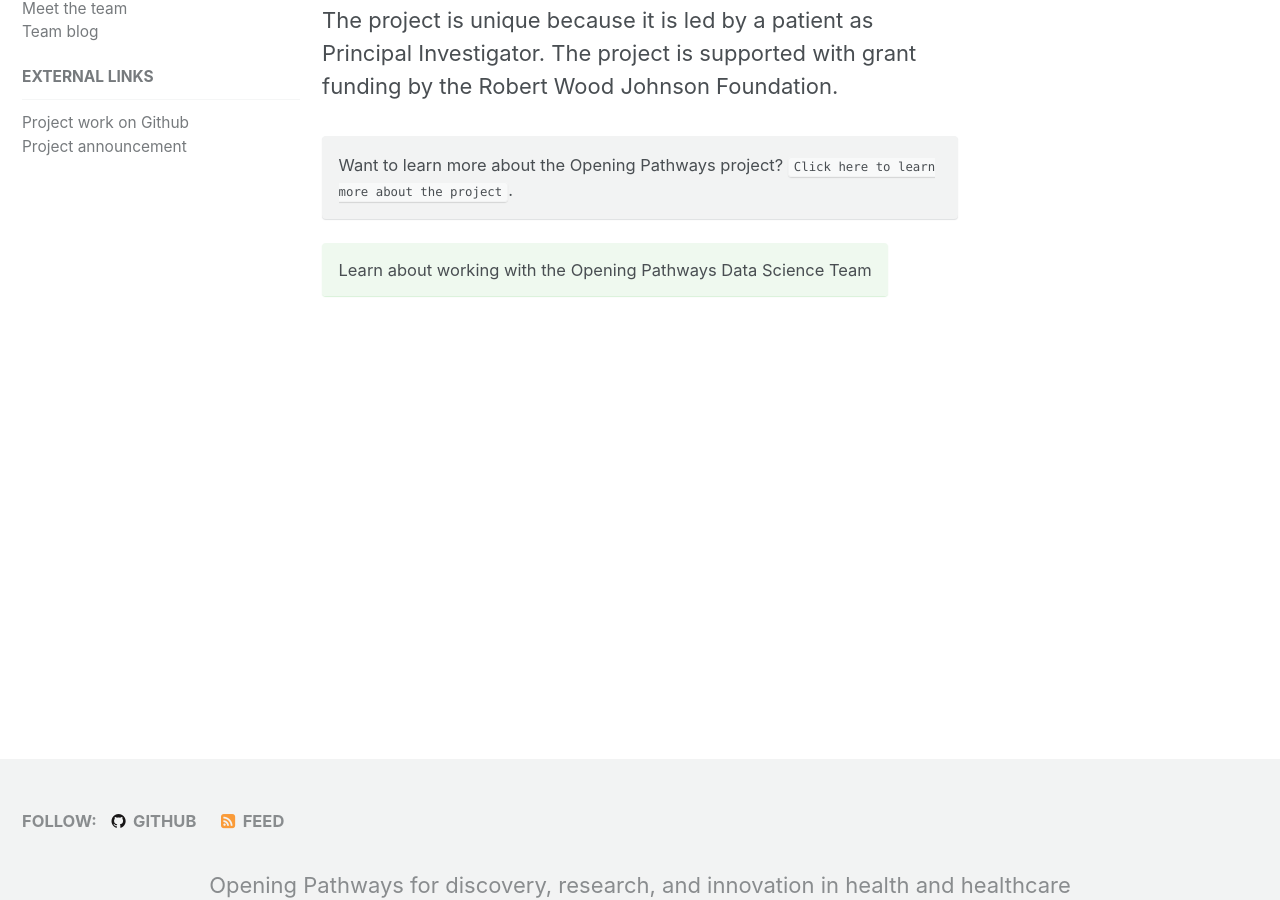
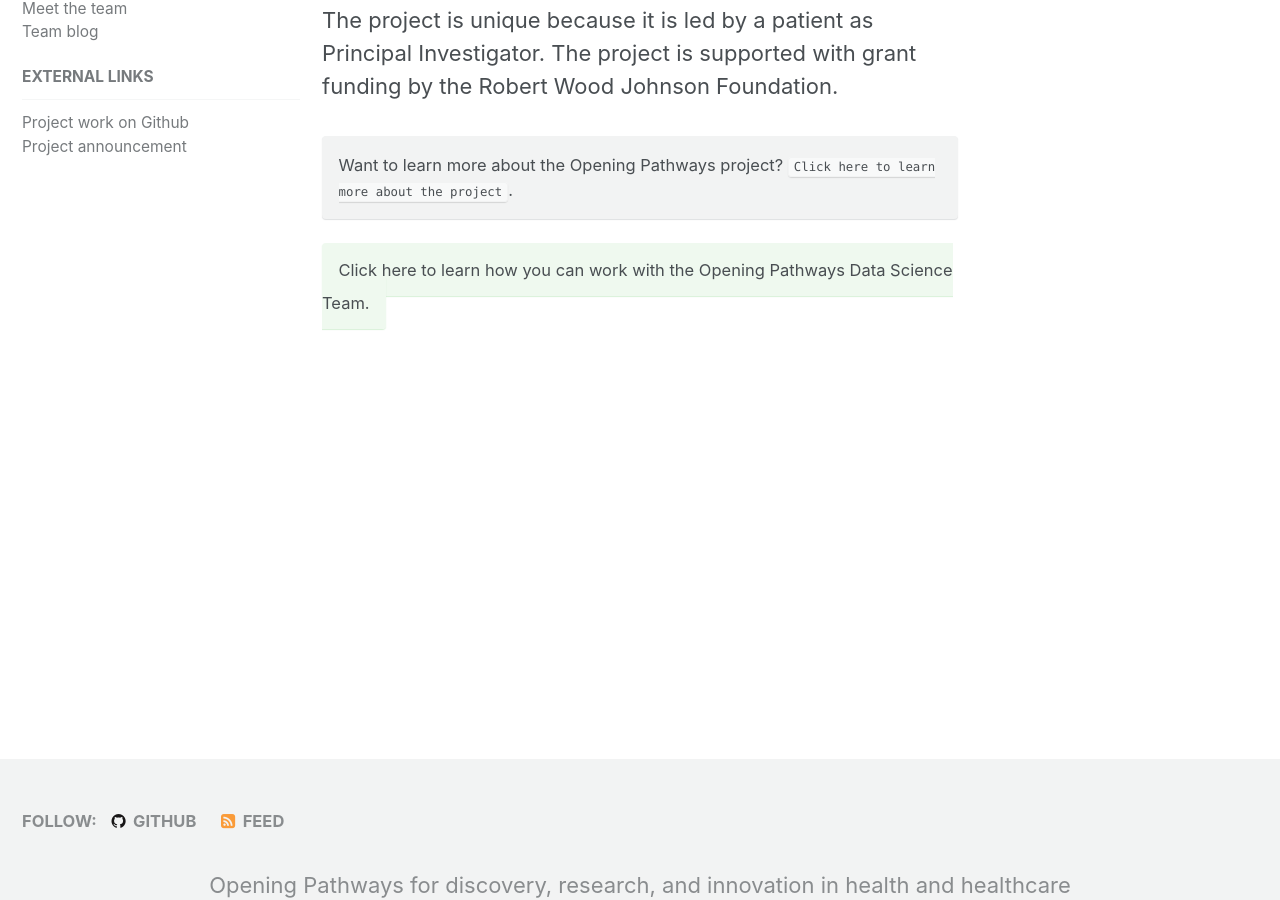
Before and after one commit to opening-pathways/website, a Jekyll site: the page built from index.html, in a window 1280 px wide and 900 px high, scrolled down 570 px. Built offline with Jekyll 4.4.1, drawn with Linux system fonts in a browser that asks for light colours.

Commit message:
Update index.html

```diff
--- a/index.html
+++ b/index.html
@@ -10,4 +10,4 @@
 
 <p class="notice--primary"> Want to learn more about the Opening Pathways project? <code class="highlighter-rouge"><a href="/about">Click here to learn more about the project</a></code>.</p>
 
-<p><a href="/work-with-data-science-team" class="notice--success">Learn about working with the Opening Pathways Data Science Team</a></p>
+<p><a href="/work-with-data-science-team" class="notice--success">Click here to learn how you can work with the Opening Pathways Data Science Team.</a></p>
```
